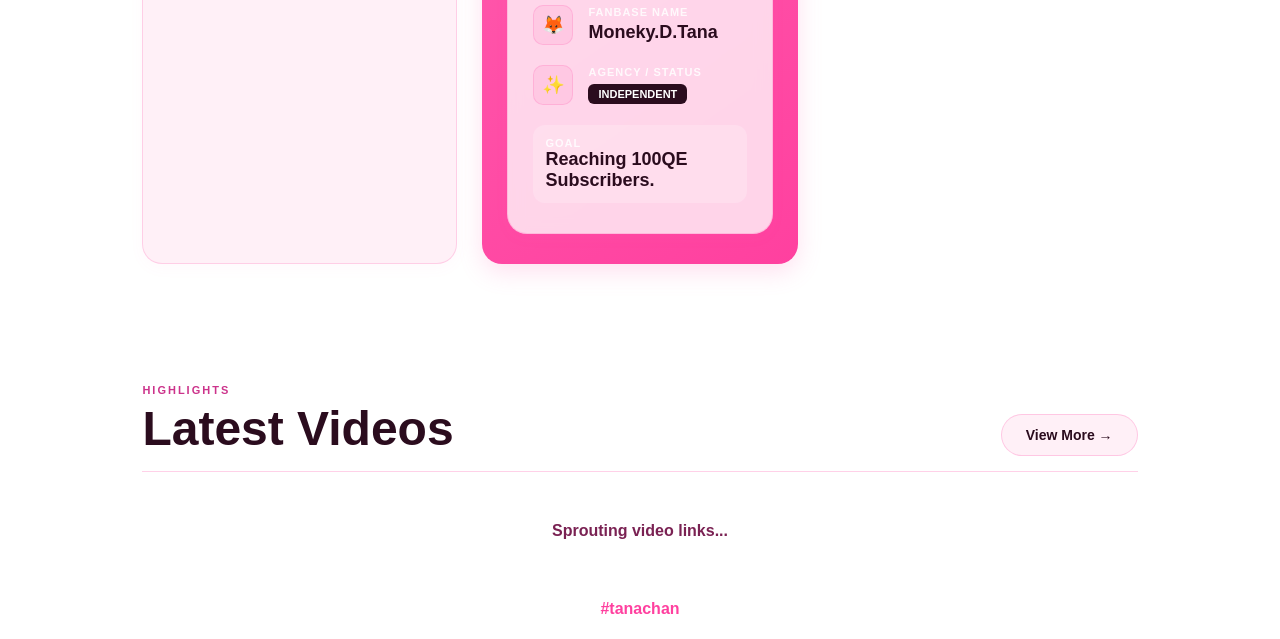
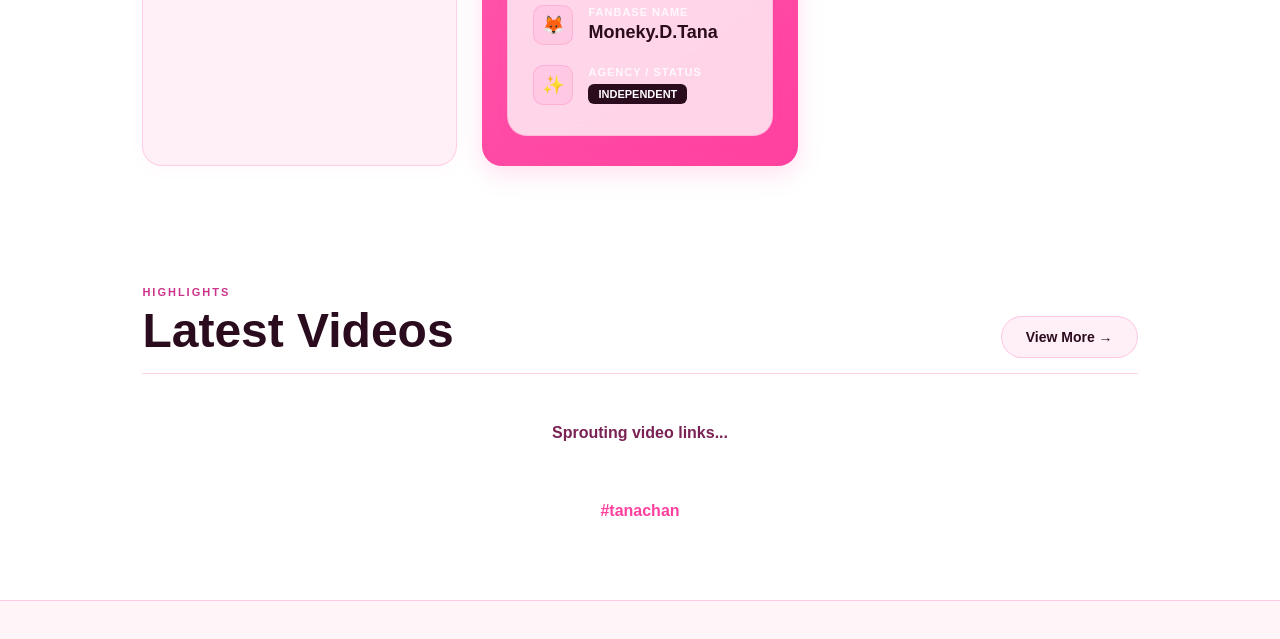
Before and after one commit to itzrealozam/Tana, a website: page index.html in a window 1280 px wide. Shown: the part 2600-3239 px from the top of the page. Drawn offline with Linux system fonts and the light colour scheme.

Commit message:
Update index.html

```diff
--- a/index.html
+++ b/index.html
@@ -1019,10 +1019,6 @@ color: #ff409f;
                     <div class="value"><span class="status-badge">Independent</span></div>
                 </div>
             </div>
-                      <div class="pink-box">
-                <div class="label">Goal</div>
-                <div class="value">Reaching 100QE Subscribers.</div>
-            </div>
         </div>
         </div>
     </div>
```
